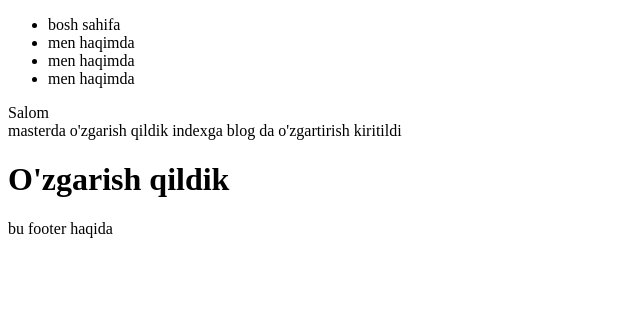
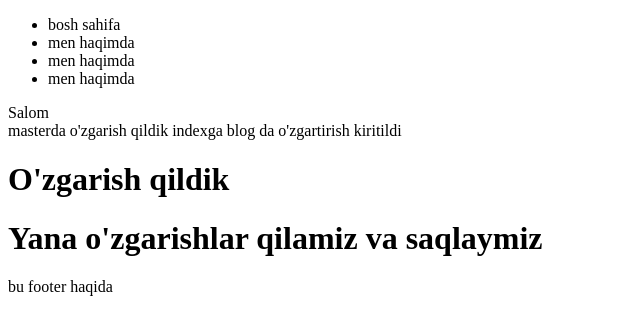
Before and after one commit to JoshqinRajabov/project19.11, a plain HTML site: page index.html in a window 1280 px wide. Shown: the whole page, without its empty margins (0-640 px from the left). Drawn offline with Linux system fonts and the light colour scheme.

Commit message:
indexga pushdan keyin h1 tegini qo'shdik

```diff
--- a/index.html
+++ b/index.html
@@ -24,6 +24,7 @@
     <div>
         <h1>O'zgarish qildik</h1>
     </div>
+    <h1>Yana o'zgarishlar qilamiz va saqlaymiz</h1>
     <footer>
         bu footer haqida
     </footer>
```
